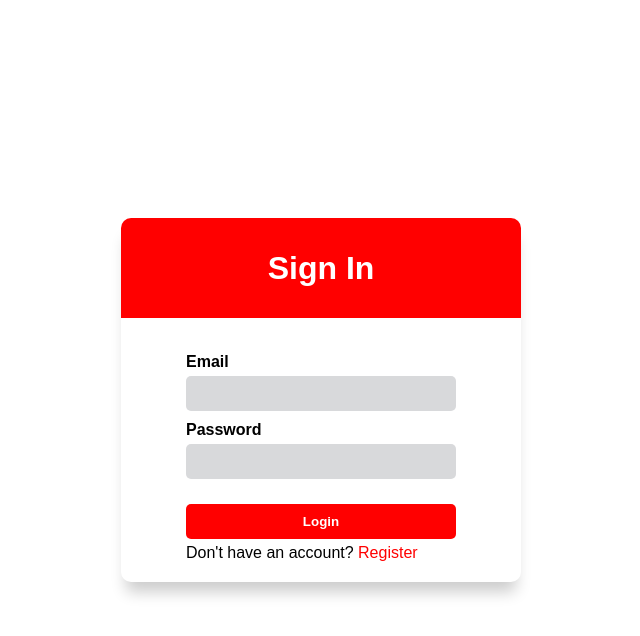
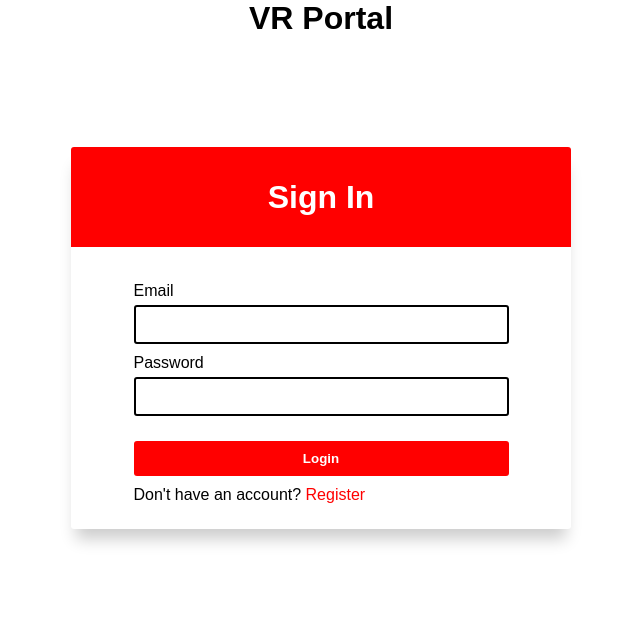
Before and after one commit to allenPereira123/Coca-Cola-Desktop-Application, an Electron app: page index.html in a window 800 px wide. Shown: the whole page, without its empty margins (79-719 px from the left). Drawn offline with Linux system fonts and the light colour scheme.

Commit message:
initial commit

```diff
--- a/index.html
+++ b/index.html
@@ -9,15 +9,16 @@
 </head>
 
 <body>
-    <form id="sign-in-form">
+    <h1 class="header">VR Portal</h1>
+    <form class="sign-in-register-form">
         <h1>Sign In</h1>
-        <div id="form-body">
-            <label for="email">Email</label>
-            <input type="text" id="email" name="email">
-            <label for="password">Password</label>
-            <input type="password" id="password" name="password">
+        <div class="form-body">
+            <label for="sign-email">Email</label>
+            <input type="text" id="sign-email" name="email">
+            <label for="sign-password">Password</label>
+            <input type="password" id="sign-password" name="password">
             <button>Login</button>
-            <div div="create-account">Don't have an account? <span id="register">Register</span></div>
+            <div id="create-account">Don't have an account? <span id="register">Register</span></div>
         </div>
     </form>
     <script src="./index.js"></script>
--- a/styles.css
+++ b/styles.css
@@ -4,50 +4,55 @@
 }
 body{
     display: flex;
-    justify-content: center;
+    background-color: white;
     align-items: center;
+    flex-direction: column;
     height: 100vh;
     font-family: Arial, Helvetica, sans-serif;
 }
 
 label{
-    font-weight: bold;
+
 }
 input[type=text], input[type=password]{
     border: none;
-    background-color: #d8d9db;
-    border-radius: 5px;
-    width: 250px;
+    background-color: white;
     padding: 10px;
     margin-top: 5px;
     margin-bottom: 10px;
+    border: 2px solid black;
+    border-radius: 3px;
 }
 
 input:focus{
-    outline-color: black;
+    outline-color: rgb(249, 57, 57);
+    border-color: white;
 }
-#sign-in-form{
+.sign-in-register-form{
     display: flex;
+    background-color: white;
     flex-direction: column;
     margin: 10px;
+    border-radius: 3px;
     align-items: center;
-    border-radius: 10px;
-    width: 400px;
+    width: 500px;
     box-shadow: 0 15px 15px -5px rgba(0, 0, 0, 0.2);
 }
 
-#form-body{
+.form-body{
     padding: 20px;
     display: flex;
     flex-direction: column;
+    width: 75%;
+    padding-bottom: 25px;
 }
 
-#sign-in-form h1{
+.sign-in-register-form h1{
     display: flex;
-    border-top-left-radius: 10px;
-    border-top-right-radius: 10px;
     justify-content: center;
     align-items: center;
+    border-top-right-radius: 3px;
+    border-top-left-radius: 3px;
     height: 100px;
     background-color: red;
     color: white;
@@ -55,22 +60,22 @@ input:focus{
     width: 100%;
 }
 
-#sign-in-form button{
+.sign-in-register-form button{
     background-color: red;
-    border-radius: 5px;
     border: none;
     padding: 10px;
     color: white;
+    border-radius: 3px;
     margin-top: 15px;
     margin-bottom: 5px;
     font-weight: bold;
 }
 
-#sign-in-form button:focus{
-    outline-color: black;
+.sign-in-register-form button:focus{
+    outline-color: rgb(249, 57, 57);
 }
 
-#sign-in-form button:hover{
+.sign-in-register-form button:hover{
     cursor: pointer;
 }
 
@@ -82,3 +87,11 @@ input:focus{
     text-decoration: underline;
     cursor: pointer;
 }
+
+.header{
+    margin-bottom: 100px;
+}
+
+#create-account{
+    margin-top: 5px;
+}
```
Also changed, not shown: views/register.html (+20 -1 lines).
